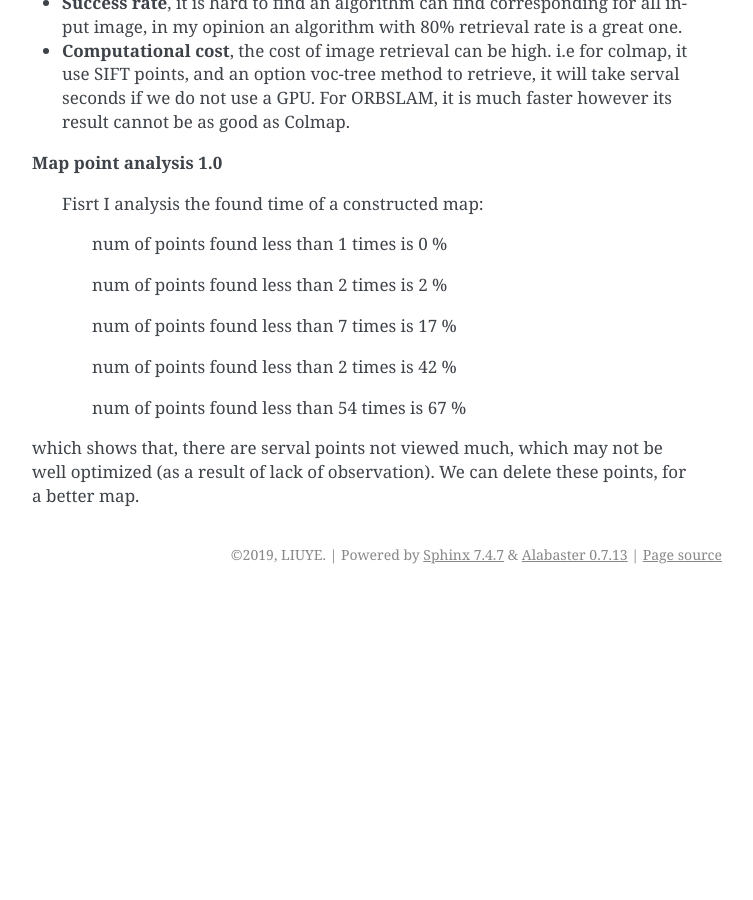
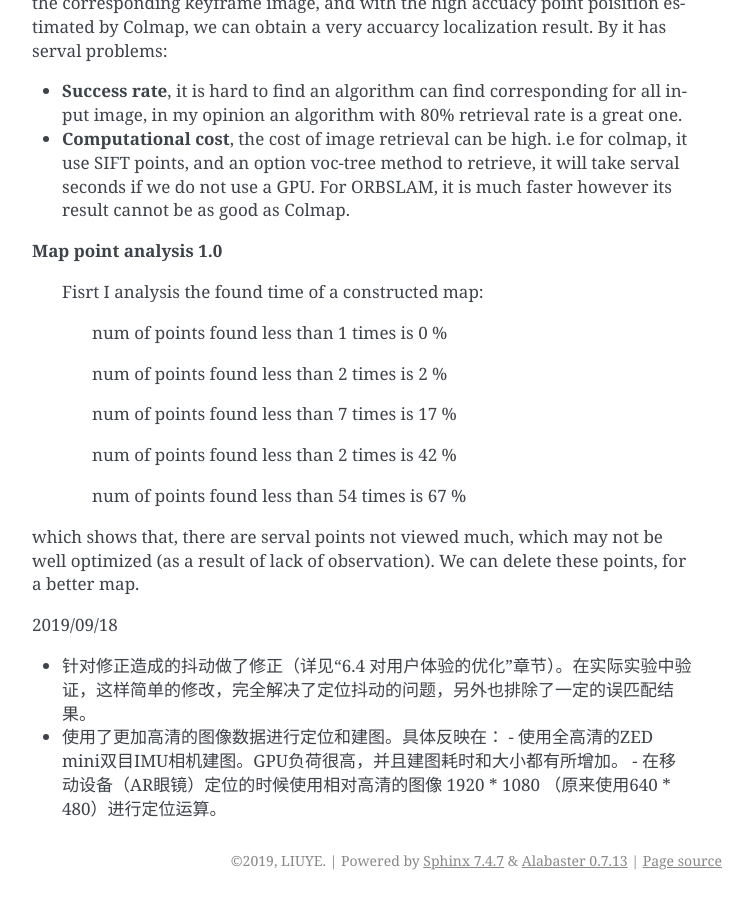
Before and after one commit to gggliuye/VIO, a Sphinx documentation site: the page built from docs/UnitySc/unityShadowCreator.rst, in a window 1280 px wide and 900 px high, scrolled down 15873 px. Shown: the whole window, without its empty margins (388-1141 px from the left). Built offline with Sphinx 7.4.7, drawn with Linux system fonts in a browser that asks for light colours; before the commit the page ends 16467 px from its top, so only the background shows below that; some of the changed text lies outside the part shown.

Commit message:
Update unityShadowCreator.rst

```diff
--- a/docs/UnitySc/unityShadowCreator.rst
+++ b/docs/UnitySc/unityShadowCreator.rst
@@ -186,6 +186,7 @@
     }
 }
 
+* 另外，还设定了相对位移（云端定位和本地追踪坐标系的相对位移）的变化设定了阈值，如果发现产生了突变，则很大程度上是由于定位误差造成的，那么系统会自动舍弃这个结果。
 
 7. ORBSLAM2的改良
 -----------------
@@ -488,3 +489,10 @@
      num of points found less than  54  times is  67 %
 
 which shows that, there are serval points not viewed much, which may not be well optimized (as a result of lack of observation). We can delete these points, for a better map.
+
+2019/09/18
+
++ 针对修正造成的抖动做了修正（详见“6.4 对用户体验的优化”章节）。在实际实验中验证，这样简单的修改，完全解决了定位抖动的问题，另外也排除了一定的误匹配结果。
++ 使用了更加高清的图像数据进行定位和建图。具体反映在：
+  - 使用全高清的ZED mini双目IMU相机建图。GPU负荷很高，并且建图耗时和大小都有所增加。
+  - 在移动设备（AR眼镜）定位的时候使用相对高清的图像 1920 * 1080 （原来使用640 * 480）进行定位运算。
```
Also changed, not shown: other parts of docs/UnitySc/unityShadowCreator.rst (+1 -1 lines).
